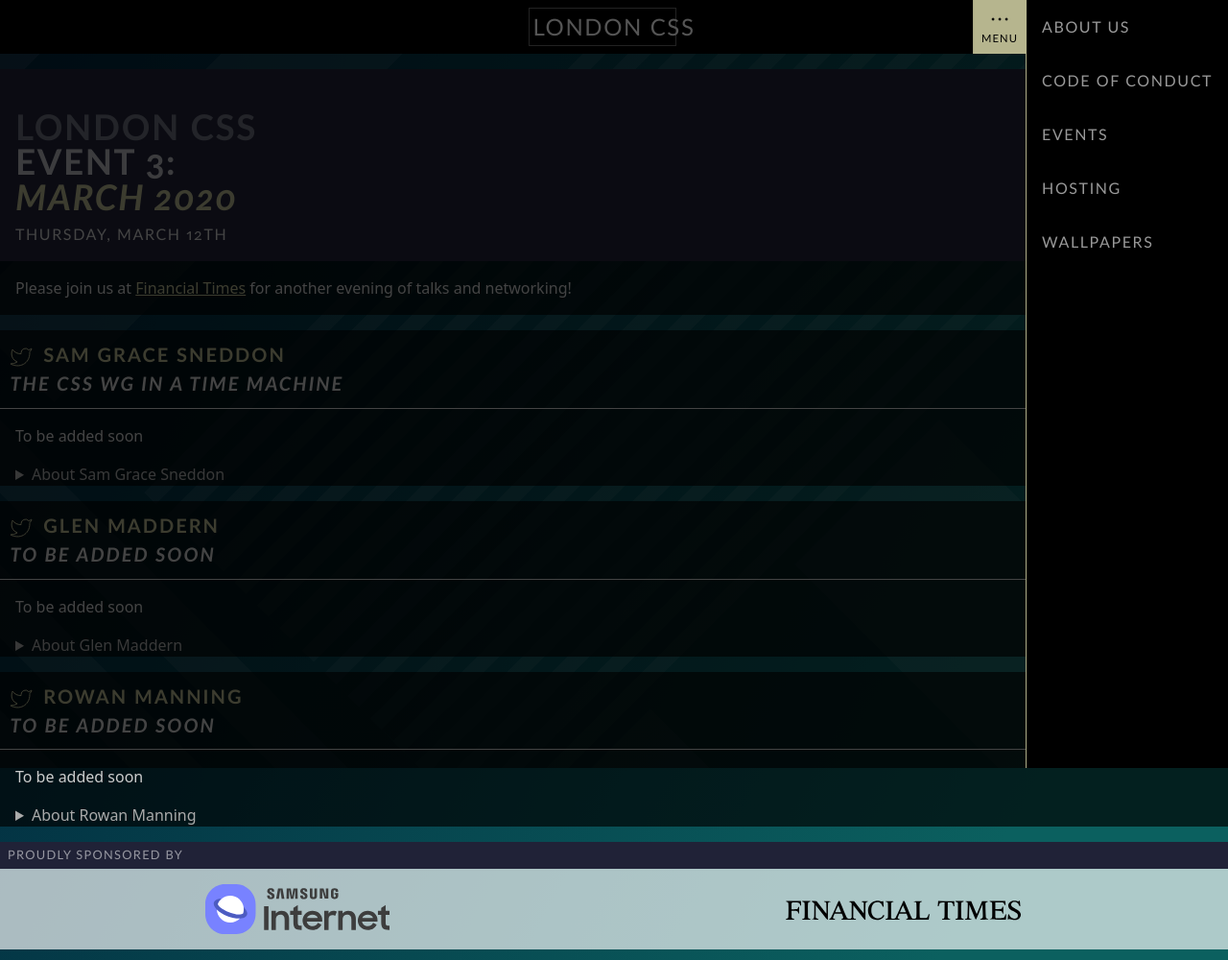
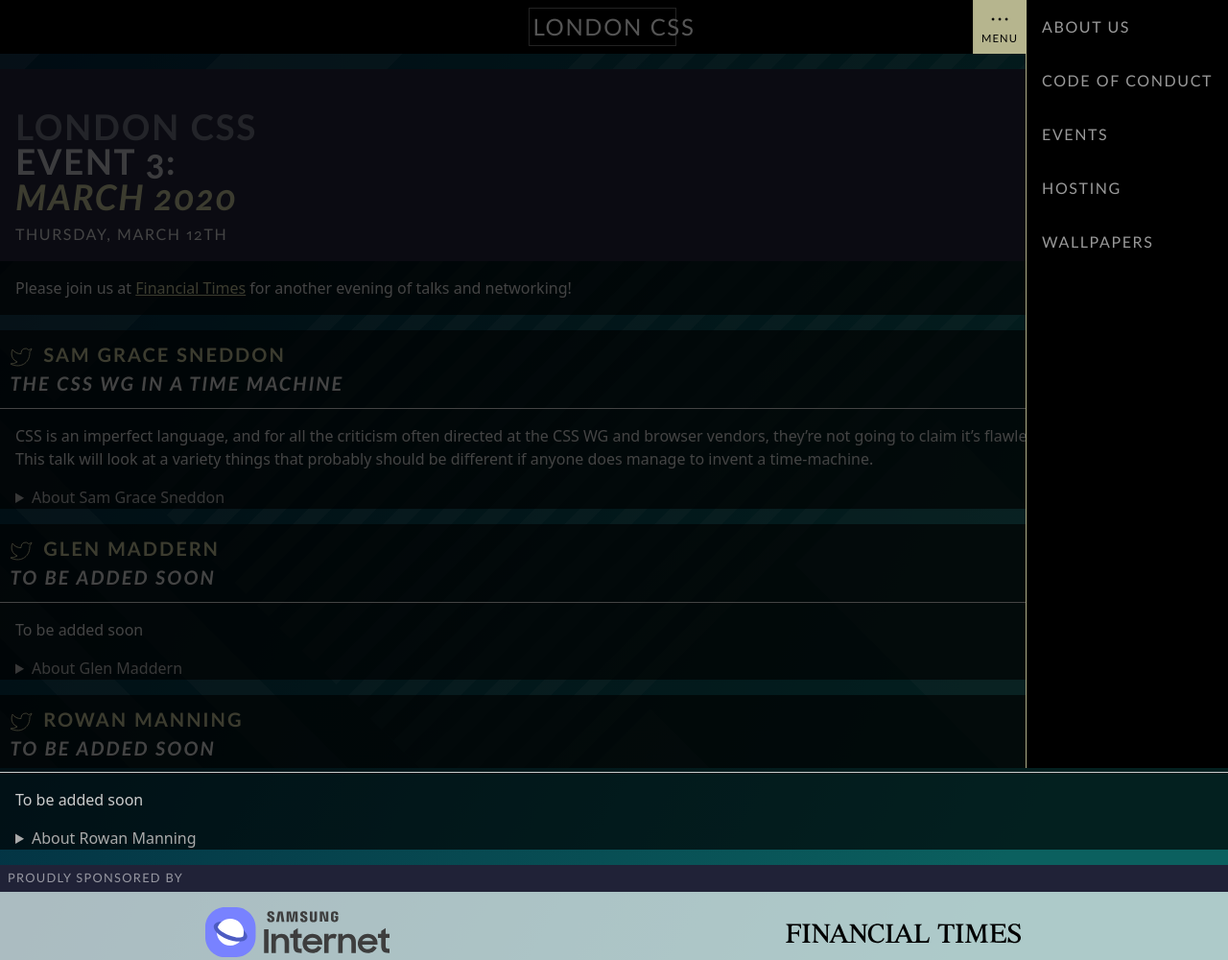
Before and after one commit to LondonCSS/website, an Eleventy site: page src/events/event3.njk in a window 1280 px wide. Shown: the top 1000 px of the page at 96% size. Built offline with nearby package versions, Linux system fonts and the light colour scheme; Eleventy itself is replaced by a stand-in of ours; files that its build step writes are made by us from their sources; files whose address does not match are found by name; what eleventy-plugin-toc, postcss-clean, postcss-import, postcss-inset would draw is missing.

Commit message:
Add Sam's talk abstract

```diff
--- a/src/events/event3.njk
+++ b/src/events/event3.njk
@@ -29,7 +29,9 @@
     presentation:
       title: "The CSS WG in a Time Machine"
       content: |
-        To be added soon
+        CSS is an imperfect language, and for all the criticism often directed at the CSS WG and browser vendors, they're not going to claim it's flawless either.
+
+        This talk will look at a variety things that probably should be different if anyone does manage to invent a time-machine.
   -
     speaker:
       name: Glen Maddern
```
